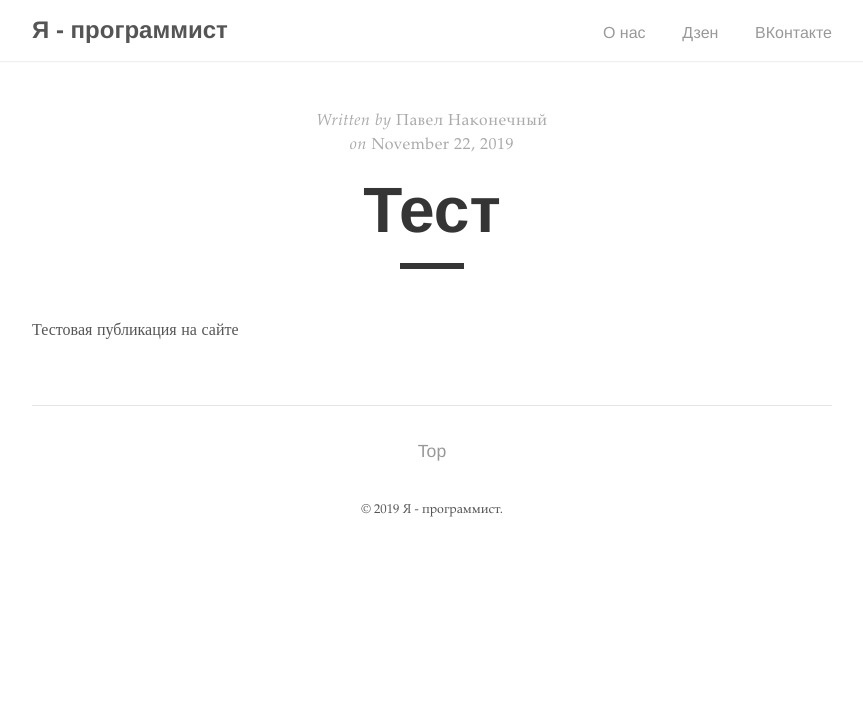
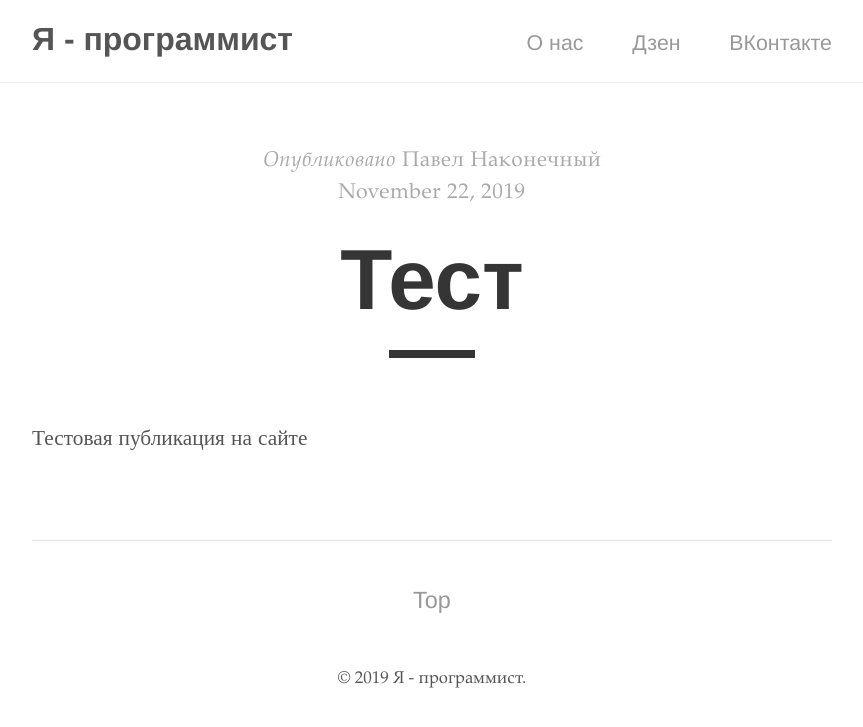
Before and after one commit to yaprogrammer/yaprogrammer.github.io, a Jekyll site: the page built from _posts/2019-11-22-pagination-post.md, in a window 1280 px wide. Shown: the top 727 px of the page, without its empty margins (208-1071 px from the left). Built offline with Jekyll 4.4.1, drawn with Linux system fonts in a browser that asks for light colours.

Commit message:
style adjustments

```diff
--- a/_layouts/post.html
+++ b/_layouts/post.html
@@ -4,9 +4,9 @@ layout: default
 
 <div class="post">
     <div class="post-info">
-        <span>Written by</span> {% if page.author %} {{ page.author }} {% else %} {{ site.author.name }} {% endif %} {% if page.date %}
+        <span>Опубликовано</span> {% if page.author %} {{ page.author }} {% else %} {{ site.author.name }} {% endif %} {% if page.date %}
         <br>
-        <span>on&nbsp;</span><time datetime="{{ page.date }}">{{ page.date | date: "%B %d, %Y" }}</time> {% endif %}
+        <time datetime="{{ page.date }}">{{ page.date | date: "%B %d, %Y" }}</time> {% endif %}
     </div>
 
     <h1 class="post-title">{{ page.title }}</h1>
--- a/_sass/tale/_base.scss
+++ b/_sass/tale/_base.scss
@@ -12,11 +12,11 @@ body {
 
 html {
   font-family: $serif-primary;
-  font-size: 14px;
+  font-size: 14pt;
   overflow-y: scroll;
 
   @media (min-width: 600px) {
-    font-size: 16px;
+    font-size: 16pt;
   }
 }
 
```
